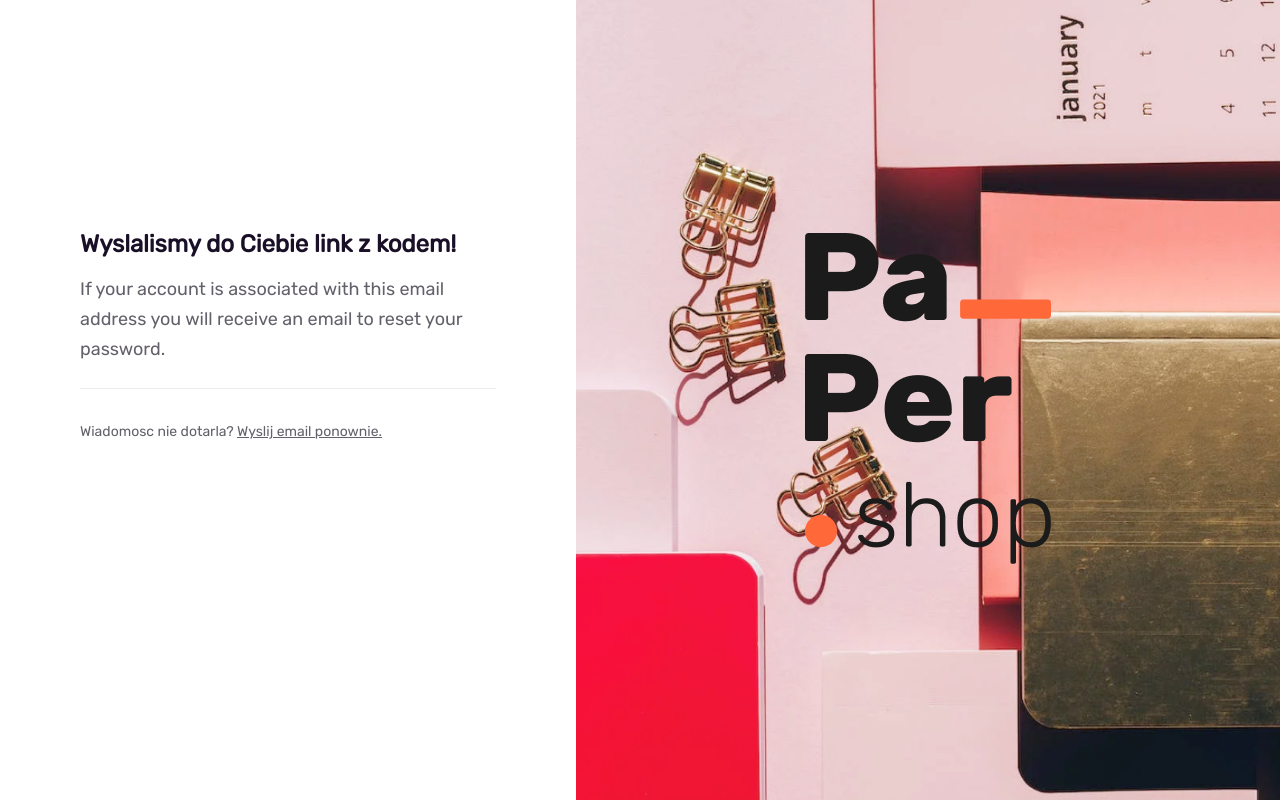
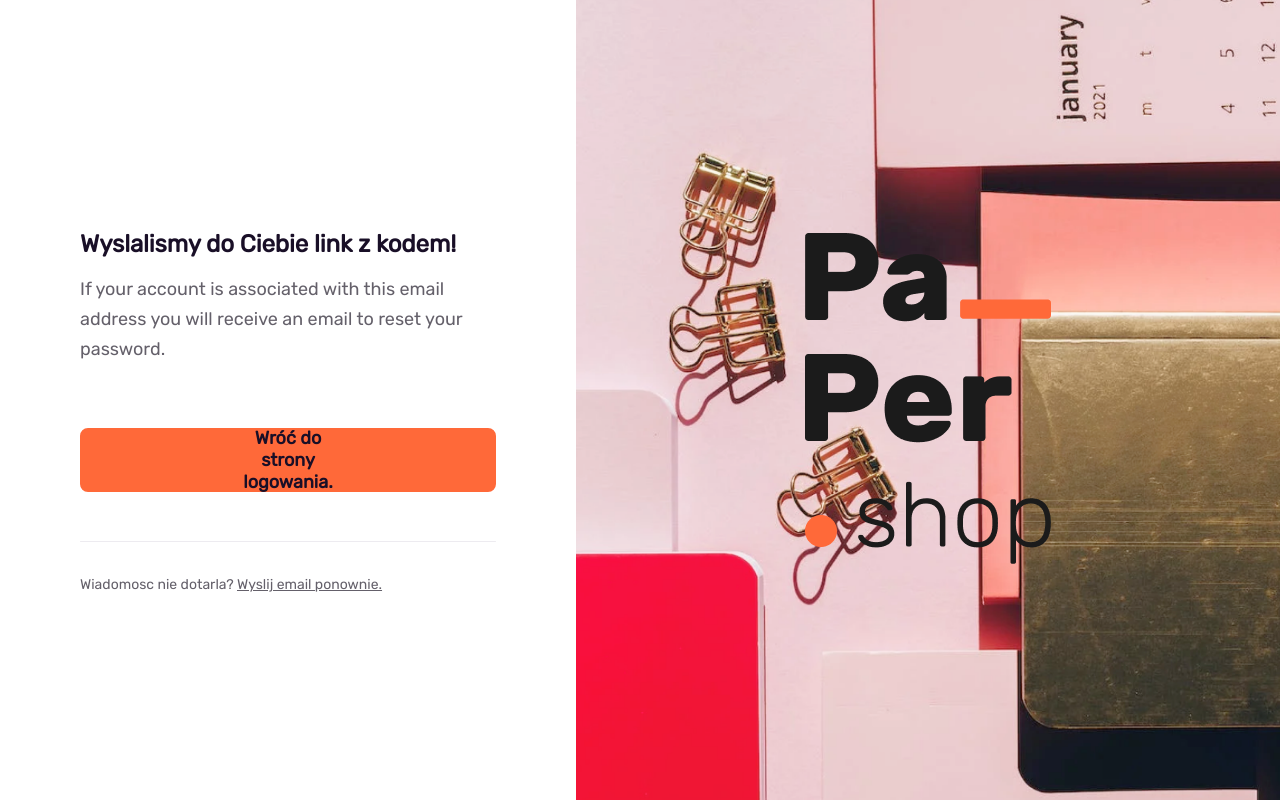
Before and after one commit to lidiabylicka/frontend, a plain HTML site: page reset-password-confirm.html in a window 1280 px wide. Drawn offline with Linux system fonts and the light colour scheme.

Commit message:
buttons and redirections

```diff
--- a/reset-password-confirm.html
+++ b/reset-password-confirm.html
@@ -22,6 +22,14 @@
             If your account is associated with this email address you will
             receive an email to reset your password.
           </p>
+          <button
+            class="toLogin"
+            class="button"
+            type="button"
+            onclick="goToLogin()"
+          >
+            Wróć do strony logowania.
+          </button>
           <div class="line">
             <div class="lineBackground"></div>
           </div>
--- a/reset-password.js
+++ b/reset-password.js
@@ -39,7 +39,7 @@
 // da sie? need to tap in to api FIRST
 async function sendRecoveryEmail() {
   try {
-    const emailToCheck = email.value;
+    // const emailToCheck = email.value;
     // const options = {
     //   method: "GET",
     //   headers: {
@@ -47,17 +47,21 @@
     //     Authorization: `Bearer ${emailToCheck}`,
     //   },
     // };
-    const url = `${BASE_PROFILE_URL}?email=${encodeURIComponent(emailToCheck)}`;
-    const response = await fetch(url);
+    // const url = `${BASE_PROFILE_URL}?email=${encodeURIComponent(emailToCheck)}`;
+    // const response = await fetch(url);
 
-    if (!response.ok) {
-      // The email does not exist
-      console.error("Email not found or an error occurred.");
-      return;
-    }
-    const result = await response.json();
+    // if (!response.ok) {
+    // The email does not exist
+    //   console.error("Email not found or an error occurred.");
+    //   return;
+    // }
+    // const result = await response.json();
     window.location.href = "./reset-password-confirm.html";
   } catch (error) {
     console.error(error);
   }
 }
+
+function goToLogin() {
+  window.location.href = "./login.html";
+}
--- a/styl/global.css
+++ b/styl/global.css
@@ -41,6 +41,11 @@
   background-color: #fff;
   border-radius: 7px;
   height: 50px;
+  transition: transform 0.5s;
+}
+
+button:active {
+  transform: scale(0.9);
 }
 
 .left {
--- a/styl/reset-password.css
+++ b/styl/reset-password.css
@@ -58,3 +58,22 @@
     padding: 24px 100px;
   }
 }
+
+.toLogin {
+  margin-top: 40px;
+  margin-bottom: 49px;
+  display: flex;
+  max-width: 528px;
+  min-width: 250px;
+  padding: 24px 154px;
+  justify-content: center;
+  align-items: center;
+  gap: 10px;
+  border-radius: 8px;
+  background: rgb(255, 105, 57);
+  color: rgb(25, 15, 39);
+  text-align: center;
+  font-size: 18px;
+  font-weight: bolder;
+  border: 8px solid rgb(255, 105, 57);
+}
```
